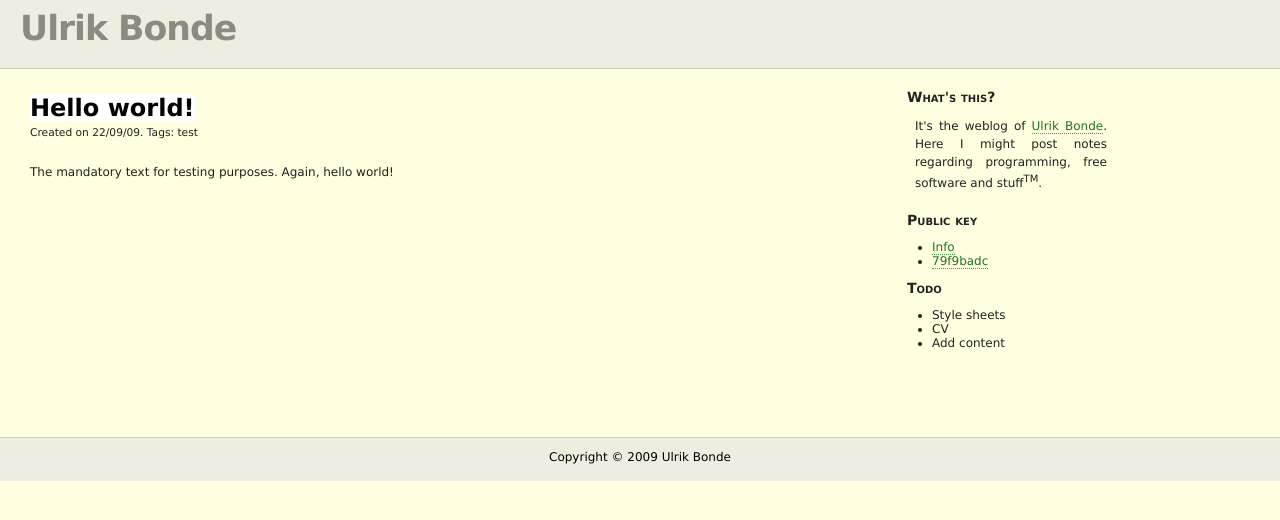
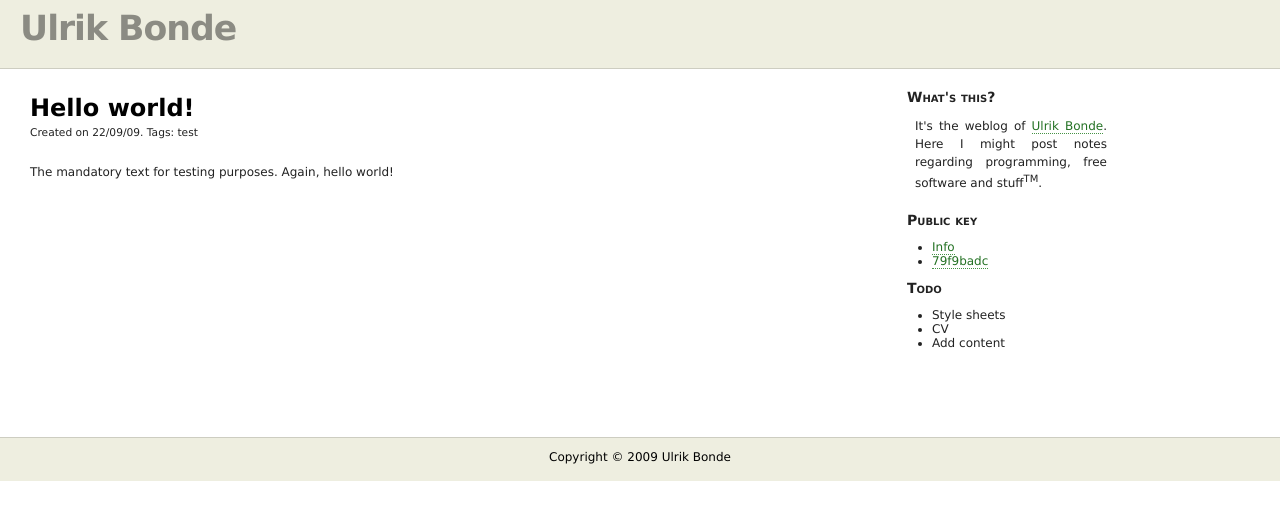
Before and after one commit to bonde/bonde.github.com, a Jekyll site: the page built from index.html, in a window 1280 px wide. Shown: the top 520 px of the page. Built offline with Jekyll 4.4.1, drawn with Linux system fonts in a browser that asks for light colours; Markdown is read by kramdown in place of the engine named in the settings.

Commit message:
Tweaked the stylesheet

```diff
--- a/styles/default.css
+++ b/styles/default.css
@@ -1,7 +1,6 @@
 html, body {
   padding: 0;
   margin: 0;
-  background: #FFFFE0;
 }
 
 body {
@@ -30,7 +29,7 @@ div#content {
 
 div#content hr {
   border: 0;
-  background-color: #FFFFF0;
+  background-color: #F5F5F5;
 }
 
 div#content p {
```
